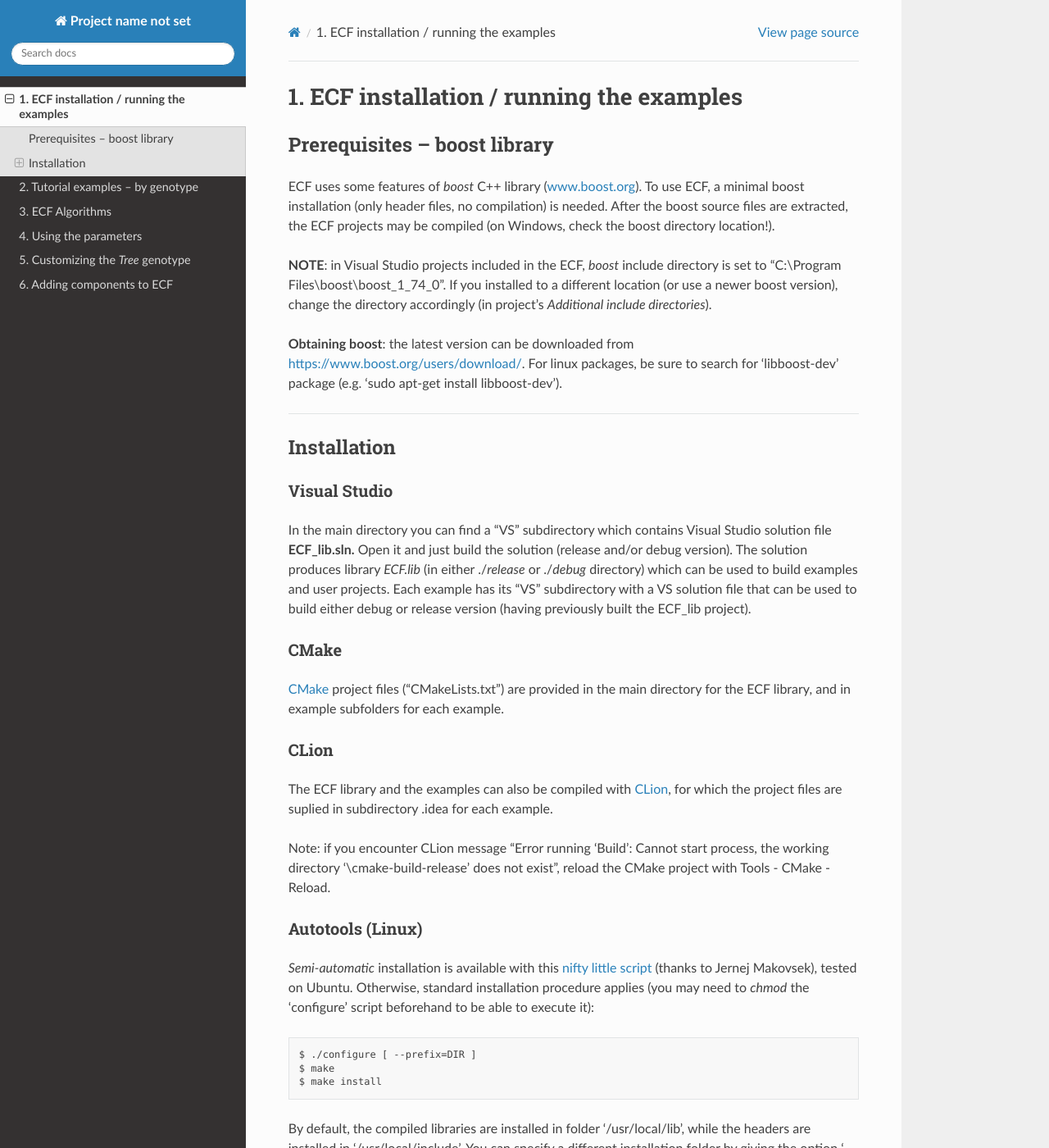
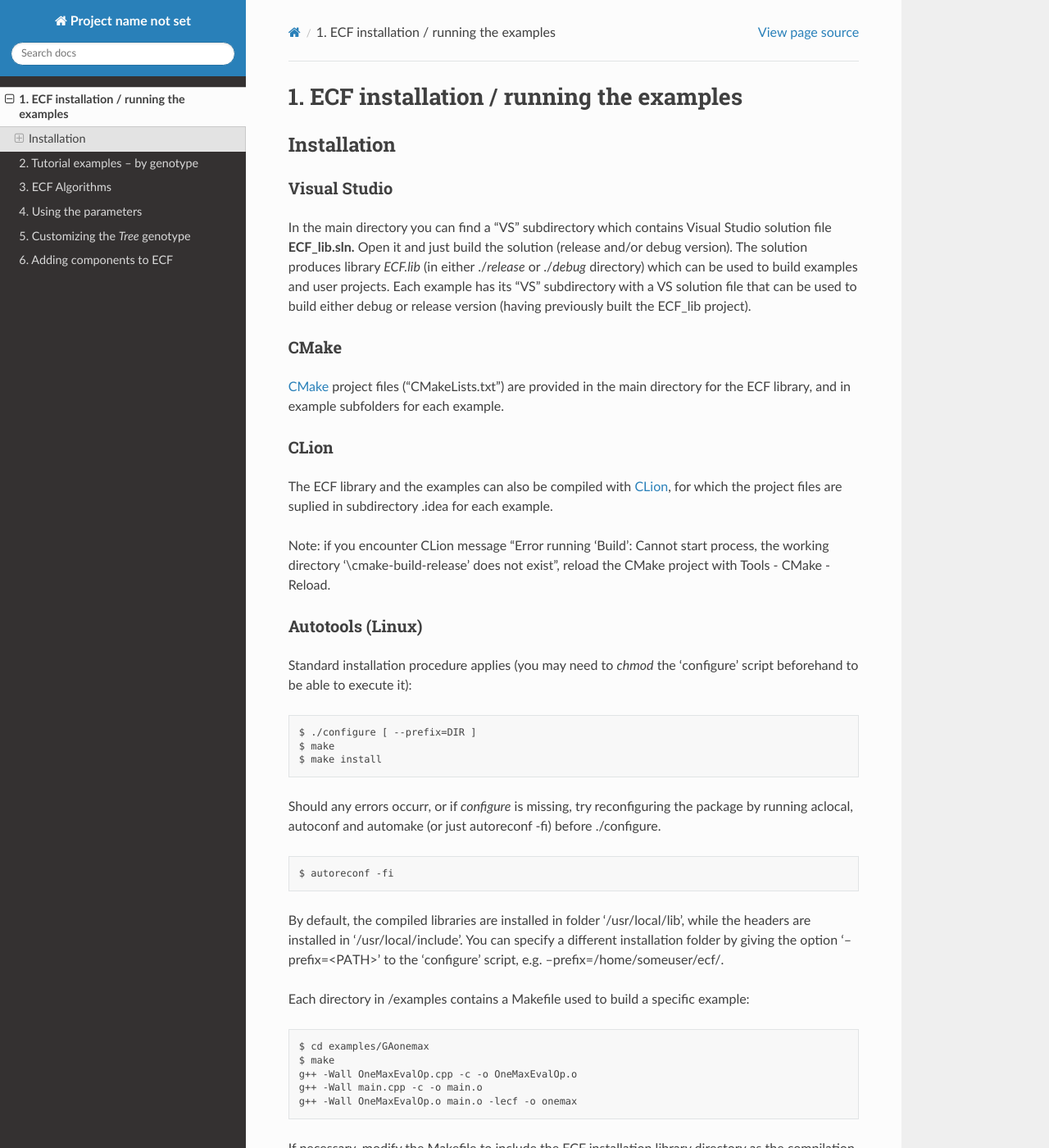
Before and after one commit to djakobovic/ECF, a Sphinx documentation site: the page built from docs/install.rst, in a window 1280 px wide and 1400 px high. Shown: the whole window at 82% size. Built offline with Sphinx 7.4.7 and the Read the Docs theme 2.0.0, drawn with Linux system fonts in a browser that asks for light colours; some of the changed text lies outside the part shown.

Commit message:
RTD edits

```diff
--- a/docs/index.rst
+++ b/docs/index.rst
@@ -101,9 +101,7 @@ while the **configuration file** might look like this:
 	</ECF>
 
 | **Implementation note**: each *Class* in ECF has an associated type
-  *ClassP* which is a *boost* smart pointer to an object of that class.
-| See `more information on using
-  boost <http://www.codeproject.com/KB/stl/boostsmartptr.aspx>`__.
+  *ClassP* which is a *std::shared_ptr* pointer to an object of that class.
 
 
 
--- a/docs/install.rst
+++ b/docs/install.rst
@@ -1,27 +1,5 @@
 1. ECF installation / running the examples
 ==========================================
-
-Prerequisites – boost library
------------------------------
-
-ECF uses some features of *boost* C++ library
-(`www.boost.org <http://www.boost.org/>`__). To use ECF, a minimal boost
-installation (only header files, no compilation) is needed. After the
-boost source files are extracted, the ECF projects may be compiled (on
-Windows, check the boost directory location!).
-
-**NOTE**: in Visual Studio projects included in the ECF, *boost* include
-directory is set to "C:\\Program Files\\boost\\boost_1_74_0". If you
-installed to a different location (or use a newer boost version), change
-the directory accordingly (in project's *Additional include
-directories*).
-
-**Obtaining boost**: the latest version can be downloaded from
-https://www.boost.org/users/download/. For linux packages, be sure to
-search for 'libboost-dev' package (e.g. 'sudo apt-get install
-libboost-dev').
-
---------------
 
 Installation
 ------------
@@ -58,10 +36,7 @@ exist", reload the CMake project with Tools - CMake - Reload.
 Autotools (Linux)
 ~~~~~~~~~~~~~~~~~
 
-*Semi-automatic* installation is available with this `nifty little
-script <http://ecf.zemris.fer.hr/ecf_install.sh>`__ (thanks to Jernej Makovsek), tested on
-Ubuntu.
-Otherwise, standard installation procedure applies (you may need to
+Standard installation procedure applies (you may need to
 *chmod* the 'configure' script beforehand to be able to execute it):
 
 ::
@@ -70,20 +45,20 @@ Otherwise, standard installation procedure applies (you may need to
     $ make
     $ make install
 
+Should any errors occurr, or if *configure* is missing, try reconfiguring the package by running
+aclocal, autoconf and automake (or just autoreconf -fi) before
+./configure.
+
+::
+
+	$ autoreconf -fi
+
 By default, the compiled libraries are installed in folder
 '/usr/local/lib', while the headers are installed in
 '/usr/local/include'.
 You can specify a different installation folder by giving the option
 '--prefix=<PATH>' to the 'configure' script, e.g.
 --prefix=/home/someuser/ecf/.
-
-Should any errors occurr, try reconfiguring the package by running
-aclocal, autoconf and automake  (or just autoreconf -fi) before
-./configure.
-
-::
-
-	$ autoreconf -fi
 
 Each directory in /examples contains a Makefile used to build a specific
 example:
```
Also changed, not shown: other parts of docs/index.rst (+1 -1 lines).
